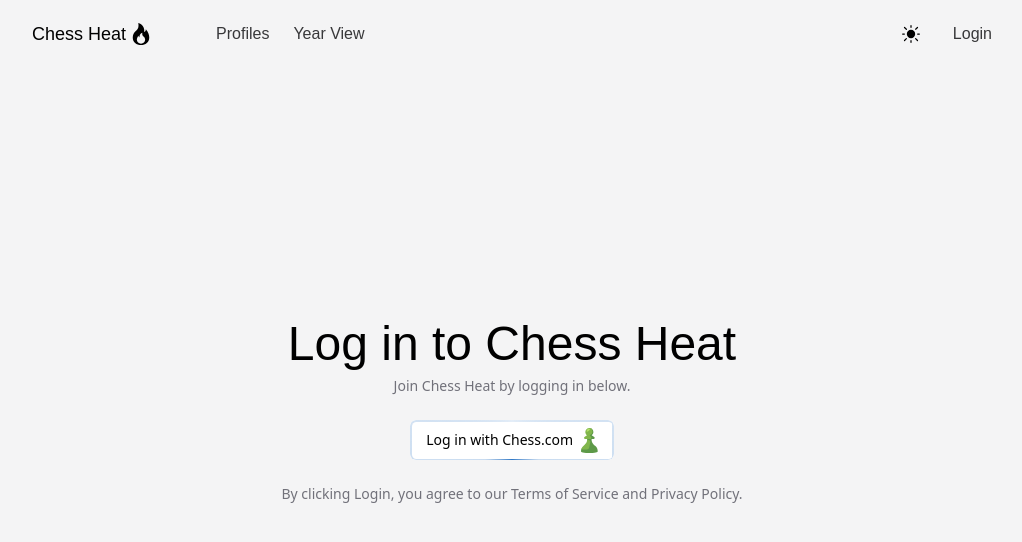
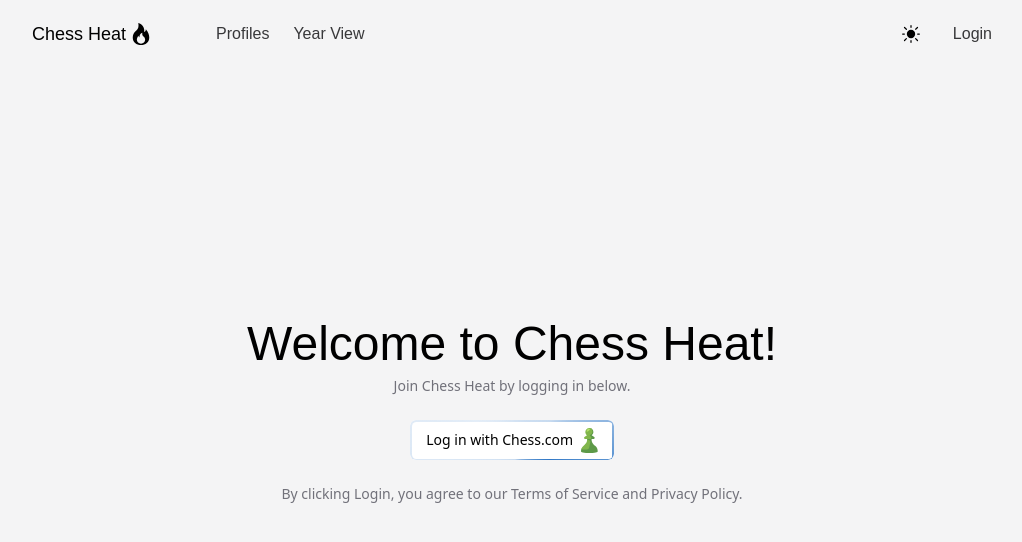
Before and after one commit to maxdemaio/chess-heat-web, a Next.js app: page /login in a window 1280 px wide. Shown: the top 542 px of the page, without its empty margins (128-1150 px from the left). Built offline with nearby package versions, Linux system fonts and the light colour scheme; a web font is replaced by a local one.

Commit message:
rotate conic gradient

```diff
--- a/src/app/globals.css
+++ b/src/app/globals.css
@@ -106,6 +106,19 @@
   transition: all 0.075s ease !important;
 }
 
+/* Fancy border begin */
+@keyframes rotate {
+  to {
+    --angle: 360deg;
+  }
+}
+
+@property --angle {
+  syntax: '<angle>';
+  initial-value: 0deg;
+  inherits: false;
+}
+
 .fancy-border-gradient::before {
   inset: 0;
   content: '';
@@ -131,3 +144,4 @@
   mask-composite: exclude;
   pointer-events: none;
 }
+/* Fancy border end */
--- a/src/app/login/page.tsx
+++ b/src/app/login/page.tsx
@@ -9,7 +9,7 @@ export default function Login({
 }) {
   return (
     <div className="-mt-[56px] flex h-screen flex-col items-center justify-center gap-2">
-      <h1 className="text-5xl font-kai">Log in to Chess Heat</h1>
+      <h1 className="text-5xl font-kai">Welcome to Chess Heat!</h1>
       <p className="mb-4 text-muted-foreground text-sm">
         Join Chess Heat by logging in below.
       </p>
```
